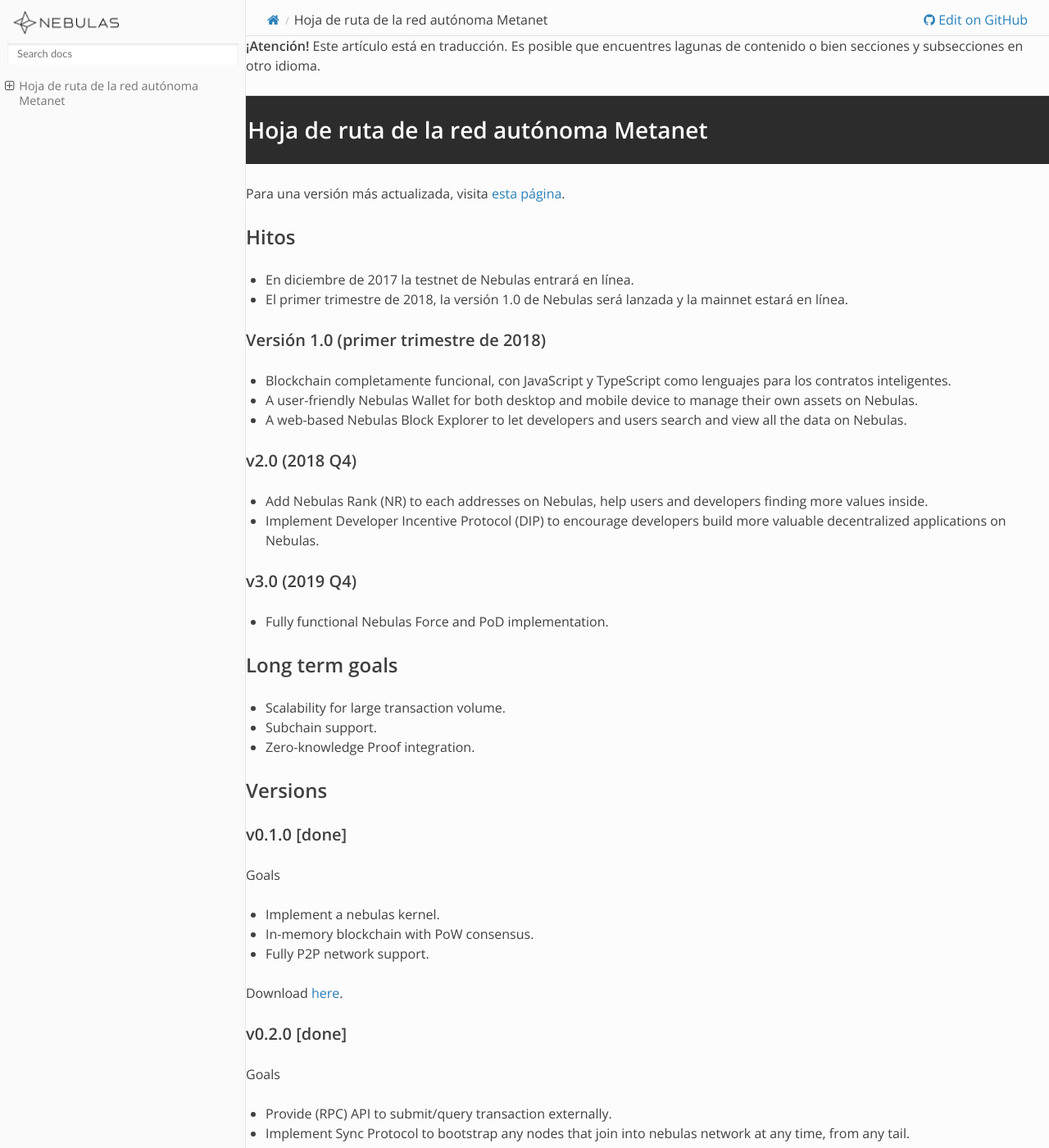
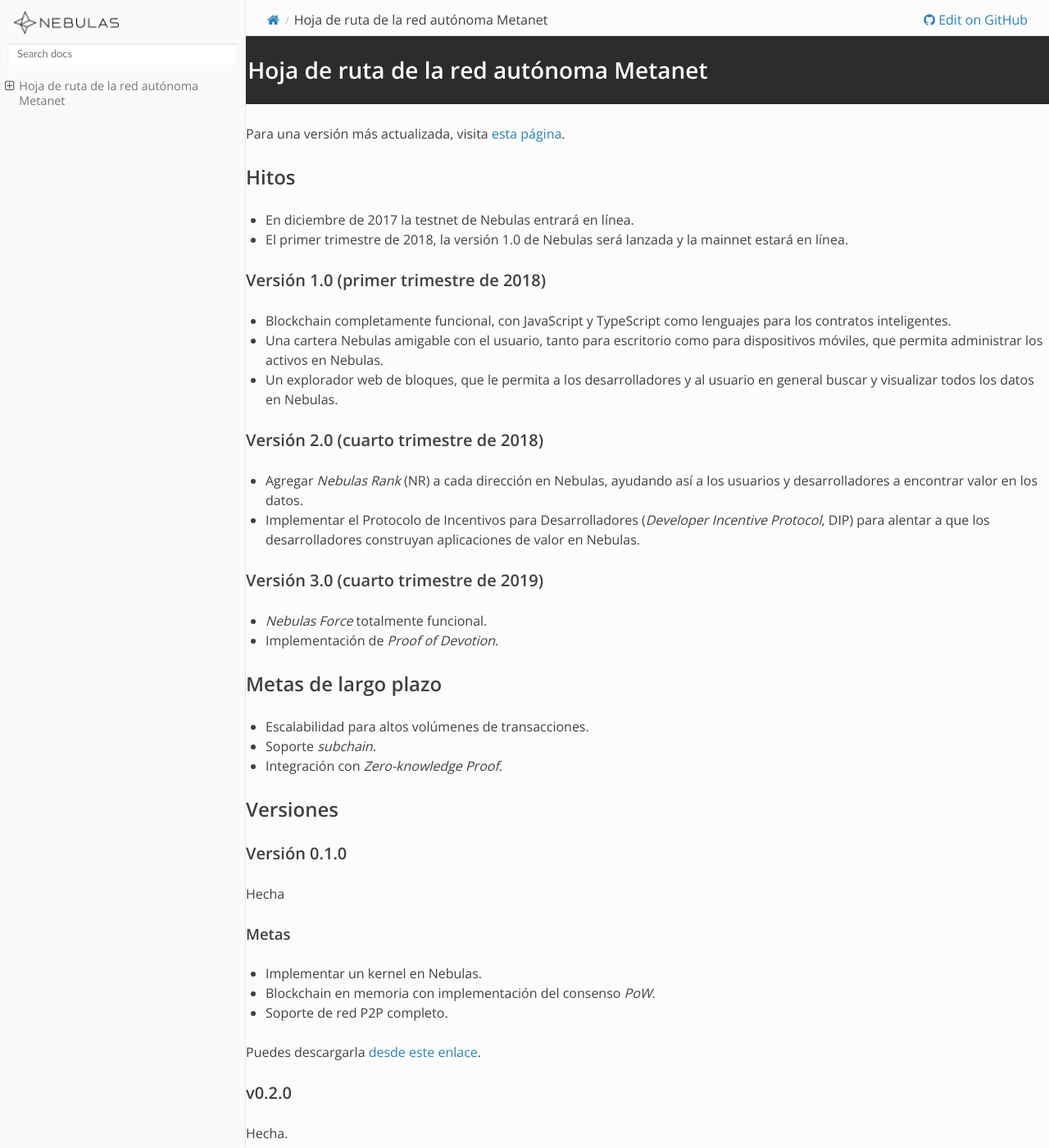
Before and after one commit to nebulasio/nebdocs, a Sphinx documentation site: the page built from docs/metanet/roadmap.md, in a window 1280 px wide and 1400 px high. Shown: the whole window at 82% size. Built offline with Sphinx 7.4.7 and the Read the Docs theme 2.0.0, drawn with Linux system fonts in a browser that asks for light colours; pages that are not in the unit, such as notebooks, are missing from menus; some of the changed text lies outside the part shown.

Commit message:
Traducido roadmap.md

```diff
--- a/docs/metanet/roadmap.md
+++ b/docs/metanet/roadmap.md
@@ -1,7 +1,3 @@
-**¡Atención!** Este artículo está en traducción. Es posible que encuentres lagunas de contenido o bien secciones y subsecciones en otro idioma.
-
------------------------
-
 # Hoja de ruta de la red autónoma Metanet
 
 Para una versión más actualizada, visita [esta página](https://nebulas.io/roadmap.html).
@@ -14,208 +10,230 @@
 ### Versión 1.0 (primer trimestre de 2018)
 
 * Blockchain completamente funcional, con JavaScript y TypeScript como lenguajes para los contratos inteligentes.
-* A user-friendly Nebulas Wallet for both desktop and mobile device to manage their own assets on Nebulas.
-* A web-based Nebulas Block Explorer to let developers and users search and view all the data on Nebulas.
+* Una cartera Nebulas amigable con el usuario, tanto para escritorio como para dispositivos móviles, que permita administrar los activos en Nebulas.
+* Un explorador web de bloques, que le permita a los desarrolladores y al usuario en general buscar y visualizar todos los datos en Nebulas.
 
-### v2.0 (2018 Q4)
+### Versión 2.0 (cuarto trimestre de 2018)
 
-* Add Nebulas Rank \(NR\) to each addresses on Nebulas, help users and developers finding more values inside.
-* Implement Developer Incentive Protocol \(DIP\) to encourage developers build more valuable decentralized applications on Nebulas.
+* Agregar _Nebulas Rank_ (NR) a cada dirección en Nebulas, ayudando así a los usuarios y desarrolladores a encontrar valor en los datos.
+* Implementar el Protocolo de Incentivos para Desarrolladores (_Developer Incentive Protocol_, DIP) para alentar a que los desarrolladores construyan aplicaciones de valor en Nebulas.
 
-### v3.0 (2019 Q4)
+### Versión 3.0 (cuarto trimestre de 2019)
 
-* Fully functional Nebulas Force and PoD implementation.
+* _Nebulas Force_ totalmente funcional.
+* Implementación de _Proof of Devotion_.
 
-## Long term goals
+## Metas de largo plazo
 
-* Scalability for large transaction volume.
-* Subchain support.
-* Zero-knowledge Proof integration.
+* Escalabilidad para altos volúmenes de transacciones.
+* Soporte _subchain_.
+* Integración con _Zero-knowledge Proof_.
 
-## Versions
+## Versiones
 
-### v0.1.0 [done]
+### Versión 0.1.0
 
-Goals
+Hecha
 
-* Implement a nebulas kernel.
-* In-memory blockchain with PoW consensus.
-* Fully P2P network support.
+#### Metas
 
-Download [here](https://github.com/nebulasio/go-nebulas/releases/tag/v0.1.0).
+* Implementar un kernel en Nebulas.
+* Blockchain en memoria con implementación del consenso _PoW_.
+* Soporte de red P2P completo.
 
-### v0.2.0 [done]
+Puedes descargarla [desde este enlace](https://github.com/nebulasio/go-nebulas/releases/tag/v0.1.0).
 
-Goals
+### v0.2.0
 
-* Provide (RPC) API to submit/query transaction externally.
-* Implement Sync Protocol to bootstrap any nodes that join into nebulas network at any time, from any tail.
+Hecha.
 
-Core
+#### Metas
 
-* Implement transaction pool.
-* Prevent record-replay attack of transaction.
-* Integrate Protocol Buffer for serialization.
+* Proveer llamadas RPC API para realizar consultas y transacciones de forma externa.
+* Implementar _Sync Protocol_ para ayudar al lanzamiento de cualquier nodo que se una a la red de Nebulas en cualquier momento.
 
-Net
+#### Núcleo
 
-* Refactor the design of network.
-* Implement Sync Protocol.
-* Implement Broadcast and Relay function.
+* Implementar un pool de transacciones.
+* Impedir ataques de tipo _record-replay_ en las transacciones.
+* Integrar un _Protocol Buffer_ para la serialización.
 
-API
+#### Red
 
-* Add Balance API.
-* Add Transaction API.
-* Add some debugging API, eg “Dump Chain”, “Dump Block”.
+* Refactorear el diseño de la red.
+* Implementar _Sync Protocol_.
+* Implementar una función de _Broadcast and Relay_.
 
-Crypto
+#### API
 
-* Support Ethereum-keystore file.
-* Support multi key files management in KeyStore.
+* Añadir _Balance API_.
+* Añadir _Transaction API_.
+* Añadir una API para depuración; ejemplos: «Dump Chain» o «Dump Block».
 
-Download [here](https://github.com/nebulasio/go-nebulas/releases/tag/v0.2.0).
+#### Crypto
 
-### v0.3.0 [done]
+* Brindar soporte a los archivos Ethereum-keystore.
+* Brindar soporte a los archivos _multi key management_ en KeyStore.
 
-Goals
+Puedes descargarla [desde este enlace](https://github.com/nebulasio/go-nebulas/releases/tag/v0.2.0).
 
-* Support disk storage for all blockchain data.
-* Add smart contract execution engine, based on Chrome V8.
+### v0.3.0
 
-Core
+Hecha.
 
-* Add disk storage with a middleware of storage.
-* Implement smart contract transaction.
+#### Metas
 
-NVM
+* Soporte de almacenamiento en disco disk storage para todos los datos de blockchain.
+* Añadir un motor de ejecución de contratos inteligentes basado en Chrome V8.
 
-* Integrate Chrome V8 as Smart Contract execution engine.
+#### Núcleo
 
-Download [here](https://github.com/nebulasio/go-nebulas/releases/tag/v0.3.0).
+* Agregar almacenamiento en disco por medio de _middleware_.
+* Implementar transacciones de contratos inteligentes.
 
-### v0.4.0 \[done\]
+#### NVM
 
-Goals
+* Integrar Chrome V8 como motor de ejecución de contratos inteligentes.
 
-* Implement Gas calculating in Smart Contract Execution Engine.
-* Support more API.
-* Add repl in neb application.
-* Add metrics and reporting capability.
+Puedes descargarla [desde este enlace](https://github.com/nebulasio/go-nebulas/releases/tag/v0.3.0).
 
-Core
+### Versión 0.4.0
 
-* Add Gas related fields in Transaction.
-* Implemented Gas calculation mechanism.
+Hecha.
 
-NVM
+#### Metas
 
-* Add execution limits to V8 Engine.
-* Add Gas calculation mechanism.
+* Implementar cálculo de costos de gas en el motor de ejecución de contratos inteligentes.
+* Brindar soporte a más APIs.
+* Añadir _repl_ a las aplicaciones neb.
+* Añadir métricas y capacidad de generar reportes.
 
-CMD
+#### Núcleo
 
-* Add repl in neb application
+* Añadir campos relacionados al gas en Transacciones.
+* Implementar un mecanismo de cálculo de gas.
 
-Misc
+#### NVM
 
-* Add more API.
-* Add metrics and reporting capability.
+* Añadir límites de ejecución al motor V8.
+* Implementar un mecanismo de cálculo de gas.
 
-Download [here](https://github.com/nebulasio/go-nebulas/releases/tag/v0.4.0).
+#### CMD
 
-### v0.5.0 \[done\]
+* Añadir _repl_ a las aplicaciones neb.
 
-Goals
+#### Misceláneos
 
-* Prepare for test-net releasing, improve stability.
+* Crear más API.
+* Añadir métricas y capacidad de generar reportes.
 
-Core
+Puedes descargarla [desde este enlace](https://github.com/nebulasio/go-nebulas/releases/tag/v0.4.0).
 
-* Improve stability and missing functions if we miss anything.
+### Versión 0.5.0
 
-Consensus
+Hecha.
 
-* Implement DPoS consensus algorithm and keep developing PoD algorithm.
+#### Metas
 
-NVM
+* Preparar todo para el lanzamiento de la _testnet_.
+* Mejorar la estabilidad.
 
-* Finalize the Gas Cost Matrix.
-* Support Event liked pubsub functionality.
+#### Núcleo
 
-Misc
+* Mejorar la estabilidad
+* Añadir cualquier funcionalidad que falte.
 
-* Add more metrics to monitor the stability of neb applications.
+#### Consenso
 
-Download [here](https://github.com/nebulasio/go-nebulas/releases/tag/v0.5.0).
+* Implementar el algoritmo de consenso _DPoS_.
+* Continuar el desarrollo del algoritmo _PoD_.
 
-### v0.6.0 \[done\]
+#### NVM
 
-Goals
+* Completar la matriz de costos de gas.
+* Brindar soporte a la funcionalidad _Event liked pubsub_.
 
-* Stability improvement, performance optimization.
-* Reconstruct P2P network.
-* Redesign block sync logic.
+#### Misceláneos
 
-Testnet
+* Añadir más métricas para monitorizar la estabilidad de las aplicaciones neb.
 
-* Fix bugs & improv the performance.
+Puedes descargarla [desde este enlace](https://github.com/nebulasio/go-nebulas/releases/tag/v0.5.0).
 
-Network
+### Versión 0.6.0
 
-* Add _Stream_ for single connection management.
-* Add _StreamManager_ for connections management.
-* Implement priority message _chan_.
-* Add route table persistence strategy.
-* Improve strategy to process TCP packet splicing.
+Hecha.
 
-Log
+#### Metas
 
-* Add console log\(CLog\), printing log to both console & log files, to inform developers what’s happening in Neb.
-* Add verbose log\(VLog\), printing log to log files, to inform devs how Neb works in details.
-* Log adjustment.
+* Mejoras en la estabilidad y la performance.
+* Reconstruir la red P2P.
+* Rediseñar la lógica _block sync_.
 
-Sync
+#### Testnet
 
-* Use chunk header hash to boost the sync performance.
-* Adjust the synchronous retry logic and timeout configuration.
-* Fix bugs in synchronization and add more metrics statistics.
+* Corregir errores y mejorar la performance.
 
-Download [here](https://github.com/nebulasio/go-nebulas/releases/tag/v0.6.0).
+#### Red
 
-### v0.6.1 \[done\]
+* Añadir _Stream_ para la administración de conexiones simples.
+* Añadir _StreamManager_ para la administración de conexiones.
+* Implementar mensajes prioritarios _chan_.
+* Añadir una estrategia de persistencia de tablas de enrutamiento.
+* Mejorar la estrategia para procesar el empalme de paquetes TCP.
 
-Goals
+#### Registro
 
-* Improve test net compatibility.
+* Añadir funcionalidad de registro de consola (CLog), con salida a consola y archivo, para que los desarrolladores puedan saber qué sucede en Neb.
+* Añadir un registro _verbose_ (VLog),con salida a consola y archivo, para brindar más detalles en la depuración de Neb.
+* Ajuste de registros.
 
-Core
+#### Sincronización
 
-* Upgrade the storage structure of the block
+* Utilizar un _chunk header hash_ para incrementar la performance de sincronización.
+* Ajustar la lógica de reintentos síncronos y la configuración para eventos _timeout_.
+* Corregir errores en la sincronización y añadir más métricas de estadísticas.
 
-Download [here](https://github.com/nebulasio/go-nebulas/releases/tag/v0.6.1).
+Puedes descargarla [desde este enlace](https://github.com/nebulasio/go-nebulas/releases/tag/v0.6.0).
 
-### v0.8.0 \[done\]
+### Versión 0.6.1
 
-Goals
+Hecha.
 
-* New Nebulas Block Explorer.
-* New Nebulas Wallet.
-* New web-based Playground tools to interactive with Nebulas.
+#### Metas
 
-### v1.0.0 \[done\]
+* Mejorar la compatibilidad de la _testnet_.
 
-Goals
+#### Núcleo
 
-* Ready for main-net.
-* Support JavaScript and TypeScript as Smart Contract Language.
-* Stable and high performance blockchain system.
-* Release new Nebulas Block Explorer.
-* Release new Nebulas Wallet for both desktop and mobile device.
-* A web-based playground tools for developer.
+* Actualizar la estructura de almacenamiento de los bloques.
 
-Download [explorer](https://github.com/nebulasio/explorer/releases/tag/explorer-tag-1.0.0).
+Puedes descargarla [desde este enlace](https://github.com/nebulasio/go-nebulas/releases/tag/v0.6.1).
 
-Download [wallet](https://github.com/nebulasio/web-wallet).
+### Versión 0.8.0
 
-Download [neb.js](https://github.com/nebulasio/neb.js).
+Hecha.
+
+#### Metas
+
+* Implementar el nuevo explorador de bloques.
+* Lanzar la nueva cartera.
+* Implementar nuevas herramientas web _Playground_ para interactuar con Nebulas.
+
+### Versión 1.0.0
+
+Hecha.
+
+#### Metas
+
+* Preparar todo para lanzar la _mainnet_.
+* Brindar soporte a JavaScript y TypeScript en los contratos inteligentes.
+* Lograr un sistema de blockchain estable y de alta performance.
+* Lanzar el nuevo explorador de bloques de Nebulas.
+* Lanzar la nueva cartera de Nebulas, tanto para escritorio como para móviles.
+* Crear herramientas de desarrollo basadas en web.
+
+Descarga el [explorador de bloques](https://github.com/nebulasio/explorer/releases/tag/explorer-tag-1.0.0).
+
+Descarga la [cartera](https://github.com/nebulasio/web-wallet).
+
+Descarga la librería [neb.js](https://github.com/nebulasio/neb.js).
```
